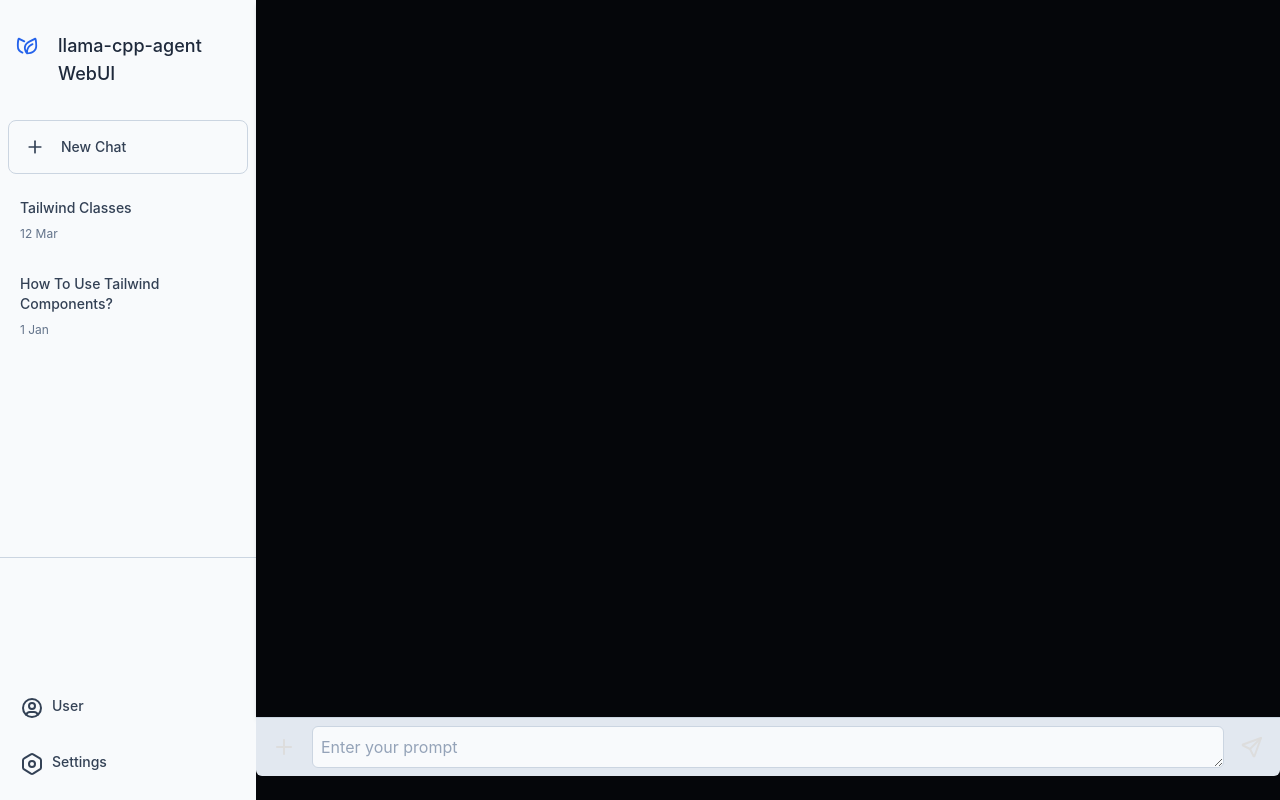
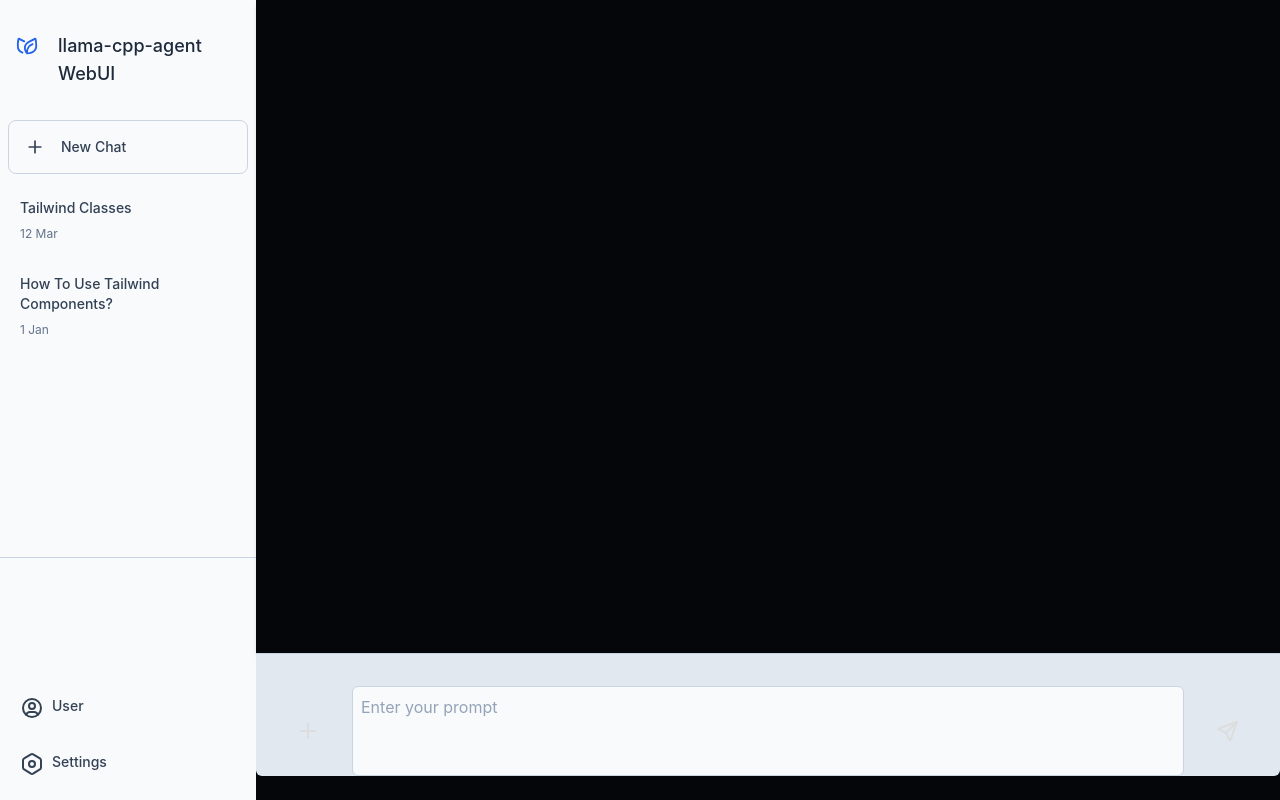
Before and after one commit to Maximilian-Winter/llama-cpp-agent-webui, a SvelteKit app: page / in a window 1280 px wide. Built offline with nearby package versions, Linux system fonts and the light colour scheme.

Commit message:
Update chat.svelte

```diff
--- a/src/components/chat.svelte
+++ b/src/components/chat.svelte
@@ -210,7 +210,7 @@
     <div class="flex h-[97vh] w-full flex-col">
         <!-- Prompt Messages -->
         <div
-                class="flex-1 overflow-y-auto bg-[#05060a] text-sm leading-6 text-slate-900 shadow-md dark:bg-slate-800 dark:text-slate-300 sm:text-base sm:leading-7"
+                class="flex-1 overflow-y-auto bg-[#05060a] text-sm leading-6 text-slate-900 shadow-md dark:bg-[#060e19] dark:text-slate-300 sm:text-base sm:leading-7"
         >
             {#if current_chat}
                 {#each current_chat.messages as message, index}
@@ -274,7 +274,7 @@
         </div>
         <!-- Prompt message input -->
         <form
-                class="flex w-full items-center rounded-b-md border-t border-slate-300 bg-slate-200 p-2 dark:border-slate-700 dark:bg-[#05060a]"
+                class="flex w-full items-center rounded-b-md border-t border-slate-300 bg-slate-200 p-8 pb-0 dark:border-slate-700 dark:bg-[#05060a]"
         >
             <label for="chat-input" class="sr-only">Enter your prompt</label>
             <div>
@@ -302,8 +302,8 @@
             </div>
             <textarea
                     id="chat-input"
-                    rows="1"
-                    class="mx-2 flex min-h-full w-full rounded-md border border-slate-300 bg-slate-50 p-2 text-base text-slate-900 placeholder-slate-400 focus:border-blue-600 focus:outline-none focus:ring-1 focus:ring-blue-600 dark:border-slate-700 dark:bg-slate-800 dark:text-slate-50 dark:placeholder-slate-400 dark:focus:border-blue-600 dark:focus:ring-blue-600"
+                    rows="3"
+                    class="prompt-input mx-6 p-2 flex min-h-full w-full rounded-md border border-slate-300 bg-slate-50 text-base text-slate-900 placeholder-slate-400 focus:border-blue-600 focus:outline-none focus:ring-1 focus:ring-blue-600 dark:border-slate-700 dark:bg-[#060e19] dark:text-slate-50 dark:placeholder-slate-400 dark:focus:border-blue-600 dark:focus:ring-blue-600"
                     placeholder="Enter your prompt"
                     bind:value={text}
             ></textarea>
@@ -375,7 +375,7 @@
                     <select
                             name="select-model"
                             id="select-model"
-                            class="block w-full cursor-pointer rounded-lg border-r-4 border-transparent bg-slate-200 py-3 pl-1 text-xs focus:outline-none focus:ring-2 focus:ring-blue-600 dark:bg-slate-800 dark:placeholder-slate-400 dark:focus:ring-blue-600"
+                            class="block w-full cursor-pointer rounded-lg border-r-4 border-transparent bg-slate-200 py-3 pl-1 text-xs focus:outline-none focus:ring-2 focus:ring-blue-600 dark:bg-[#060e19] dark:placeholder-slate-400 dark:focus:ring-blue-600"
                     >
                         <option value="gpt-3.5-turbo">gpt-3.5-turbo</option>
                         <option value="gpt-4">gpt-4</option>
@@ -391,7 +391,7 @@
                     <input
                             type="number"
                             id="max-tokens"
-                            class="block w-full rounded-lg bg-slate-200 p-2.5 text-xs focus:outline-none focus:ring-2 focus:ring-blue-600 dark:bg-slate-800 dark:placeholder-slate-400 dark:focus:ring-blue-600"
+                            class="block w-full rounded-lg bg-slate-200 p-2.5 text-xs focus:outline-none focus:ring-2 focus:ring-blue-600 dark:bg-[#060e19] dark:placeholder-slate-400 dark:focus:ring-blue-600"
                             placeholder="2048"
                             bind:value={max_tokens}
                     />
@@ -402,7 +402,7 @@
                     <input
                             type="number"
                             id="temperature"
-                            class="block w-full rounded-lg bg-slate-200 p-2.5 text-xs focus:outline-none focus:ring-2 focus:ring-blue-600 dark:bg-slate-800 dark:placeholder-slate-400 dark:focus:ring-blue-600"
+                            class="block w-full rounded-lg bg-slate-200 p-2.5 text-xs focus:outline-none focus:ring-2 focus:ring-blue-600 dark:bg-[#060e19] dark:placeholder-slate-400 dark:focus:ring-blue-600"
                             placeholder="0.7"
                             bind:value={temperature}
                     />
@@ -413,7 +413,7 @@
                     <input
                             type="number"
                             id="top-p"
-                            class="block w-full rounded-lg bg-slate-200 p-2.5 text-xs focus:outline-none focus:ring-2 focus:ring-blue-600 dark:bg-slate-800 dark:placeholder-slate-400 dark:focus:ring-blue-600"
+                            class="block w-full rounded-lg bg-slate-200 p-2.5 text-xs focus:outline-none focus:ring-2 focus:ring-blue-600 dark:bg-[#060e19] dark:placeholder-slate-400 dark:focus:ring-blue-600"
                             placeholder="1"
                             bind:value={top_p}
                     />
@@ -423,7 +423,7 @@
                     <input
                             type="number"
                             id="top-k"
-                            class="block w-full rounded-lg bg-slate-200 p-2.5 text-xs focus:outline-none focus:ring-2 focus:ring-blue-600 dark:bg-slate-800 dark:placeholder-slate-400 dark:focus:ring-blue-600"
+                            class="block w-full rounded-lg bg-slate-200 p-2.5 text-xs focus:outline-none focus:ring-2 focus:ring-blue-600 dark:bg-[#060e19] dark:placeholder-slate-400 dark:focus:ring-blue-600"
                             placeholder="0"
                             bind:value={top_k}
                     />
@@ -435,7 +435,7 @@
                     <input
                             type="number"
                             id="min-p"
-                            class="block w-full rounded-lg bg-slate-200 p-2.5 text-xs focus:outline-none focus:ring-2 focus:ring-blue-600 dark:bg-slate-800 dark:placeholder-slate-400 dark:focus:ring-blue-600"
+                            class="block w-full rounded-lg bg-slate-200 p-2.5 text-xs focus:outline-none focus:ring-2 focus:ring-blue-600 dark:bg-[#060e19] dark:placeholder-slate-400 dark:focus:ring-blue-600"
                             placeholder="0"
                             bind:value={min_p}
                     />
@@ -446,7 +446,7 @@
                     <input
                             type="number"
                             id="typ-p"
-                            class="block w-full rounded-lg bg-slate-200 p-2.5 text-xs focus:outline-none focus:ring-2 focus:ring-blue-600 dark:bg-slate-800 dark:placeholder-slate-400 dark:focus:ring-blue-600"
+                            class="block w-full rounded-lg bg-slate-200 p-2.5 text-xs focus:outline-none focus:ring-2 focus:ring-blue-600 dark:bg-[#060e19] dark:placeholder-slate-400 dark:focus:ring-blue-600"
                             placeholder="1"
                             bind:value={typ_p}
                     />
@@ -456,7 +456,7 @@
                     <input
                             type="number"
                             id="tfsz"
-                            class="block w-full rounded-lg bg-slate-200 p-2.5 text-xs focus:outline-none focus:ring-2 focus:ring-blue-600 dark:bg-slate-800 dark:placeholder-slate-400 dark:focus:ring-blue-600"
+                            class="block w-full rounded-lg bg-slate-200 p-2.5 text-xs focus:outline-none focus:ring-2 focus:ring-blue-600 dark:bg-[#060e19] dark:placeholder-slate-400 dark:focus:ring-blue-600"
                             placeholder="1"
                             bind:value={tfsz}
                     />
@@ -467,7 +467,7 @@
                     <input
                             type="number"
                             id="rep-pen"
-                            class="block w-full rounded-lg bg-slate-200 p-2.5 text-xs focus:outline-none focus:ring-2 focus:ring-blue-600 dark:bg-slate-800 dark:placeholder-slate-400 dark:focus:ring-blue-600"
+                            class="block w-full rounded-lg bg-slate-200 p-2.5 text-xs focus:outline-none focus:ring-2 focus:ring-blue-600 dark:bg-[#060e19] dark:placeholder-slate-400 dark:focus:ring-blue-600"
                             placeholder="1.2"
                             bind:value={rep_pen}
                     />
@@ -477,7 +477,7 @@
                     <input
                             type="number"
                             id="rep-pen-range"
-                            class="block w-full rounded-lg bg-slate-200 p-2.5 text-xs focus:outline-none focus:ring-2 focus:ring-blue-600 dark:bg-slate-800 dark:placeholder-slate-400 dark:focus:ring-blue-600"
+                            class="block w-full rounded-lg bg-slate-200 p-2.5 text-xs focus:outline-none focus:ring-2 focus:ring-blue-600 dark:bg-[#060e19] dark:placeholder-slate-400 dark:focus:ring-blue-600"
                             placeholder="512"
                             bind:value={rep_pen_range}
                     />
@@ -500,4 +500,7 @@
     .message {
         white-space: pre-wrap; /* Preserves whitespace and wraps text */
     }
+    .prompt-input {
+        resize: none;
+    }
 </style>
```
